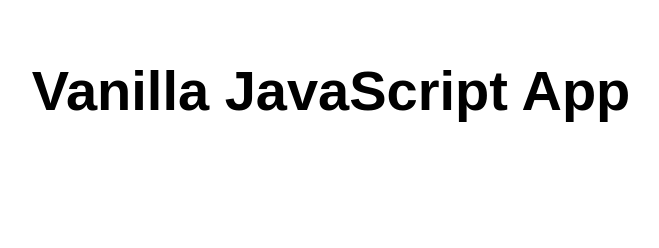
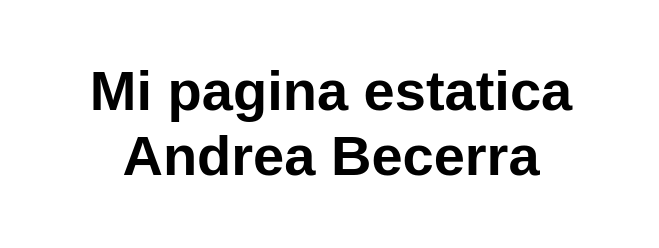
Before and after one commit to andybsb85/my-fisrt-static-web-app, a plain HTML site: page index.html in a window 1280 px wide. Shown: the whole page, without its empty margins (309-968 px from the left). Drawn offline with Linux system fonts and the light colour scheme.

Commit message:
Update index.html

```diff
--- a/index.html
+++ b/index.html
@@ -10,7 +10,7 @@
 
 <body>
   <main>
-    <h1>Vanilla JavaScript App</h1>
+    <h1>Mi pagina estatica Andrea Becerra</h1>
   </main>
 </body>
 
```
